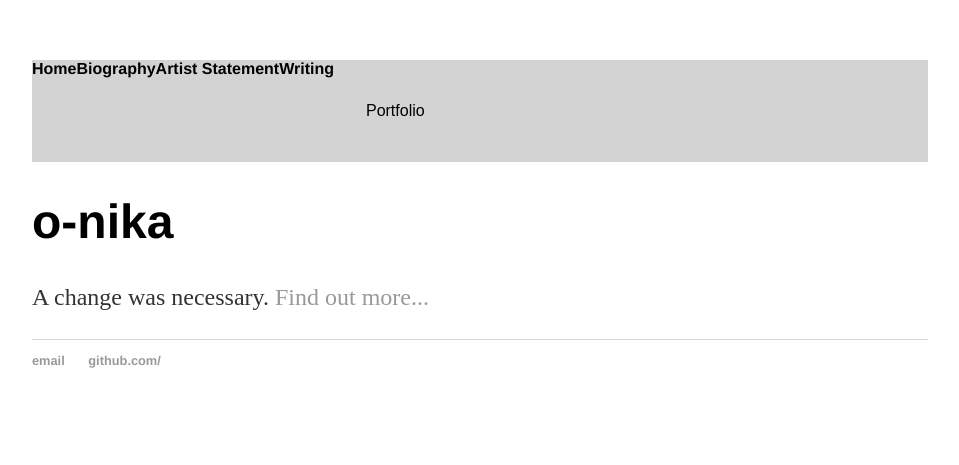
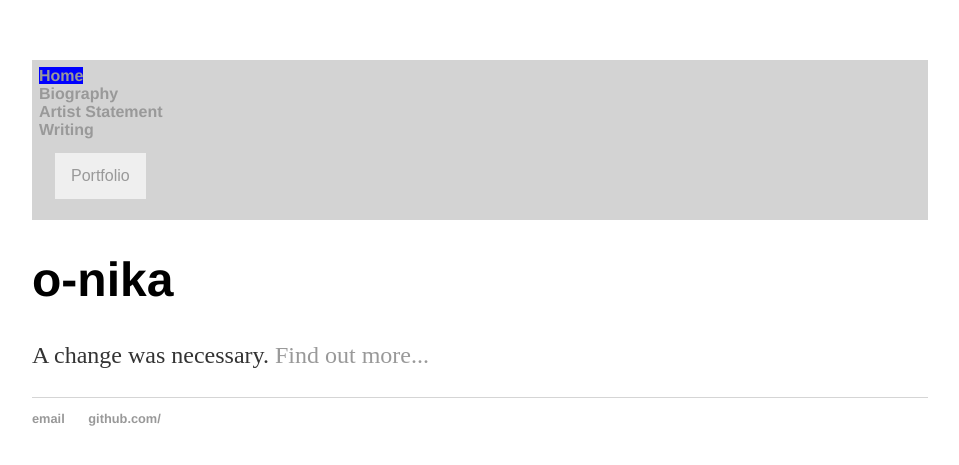
Before and after one commit to nikaroxanne/nikaroxanne.github.io, a Jekyll site: the page built from index.html, in a window 1280 px wide. Shown: the top 465 px of the page, without its empty margins (160-1119 px from the left). Built offline with Jekyll 4.4.1, drawn with Linux system fonts in a browser that asks for light colours.

Commit message:
nav bar is finally cleaned up

```diff
--- a/_includes/nav.html
+++ b/_includes/nav.html
@@ -1,26 +1,25 @@
-
 <nav>
-	<div class = "nav-container">
+	<div class= "nav-container">
 		<ul>
 			{% for item in site.data.nav %}
 				{% if item.subfolderitems != null %}
 					<div class = "dropdown">
-					<button onclick= "clickfunc()" class = "dropbtn">
-						<li class="{% if item.url == page.url %}active{% endif %}">
-							<a href= "{{ item.url }}"> {{ item.title }}</a>
+					<button onclick= "clickFunc()" class = "dropbtn">
+						<li>
+							<a href= "{{site.url}}{{ item.url }}"  class="{% if item.url == page.url %}active{% endif %}"> {{ item.title }}</a>
 						</li>
 					</button>
 						<div class = "dropdown-content" id = "myDropdown">
 						{% for entry in item.subfolderitems %}
 							<li>
-								<a href= "{{item.url}}{{entry.url}}"> {{ entry.title}}</a>
+								<a href= "{{site.url}}{{entry.url}}"> {{ entry.title}}</a>
 							</li>
 						{% endfor %}
 						</div>
 					</div>
 				{% else %}
-					<li class = "{% if item.url == page.url %}active{% endif %}>
-						<a href = "{{ item.url }}">{{item.title}}</a>
+					<li>
+						<a href = "{{site.url}}{{item.url}}" class="{% if item.url == page.url %}active{% endif %}">{{item.title}}</a>
 					</li>
 				{% endif %}
 			{% endfor %}
--- a/css/main.css
+++ b/css/main.css
@@ -2,7 +2,76 @@ body {
     margin: 60px auto;
     width: 70%;
 }
-nav ul, footer ul {
+
+nav {
+	overflow: hidden;
+    	font-family:'Helvetica', 'Arial', 'Sans-Serif';
+	font-weight: bold;
+	background-color: #D3D3D3;
+}
+
+nav ul {
+	list-style-type: none;
+	margin: 2px;
+	padding: 5px;
+}
+
+nav li {
+	display block;
+}
+
+nav a,{
+	display: block;
+	color: black;
+	text-align: center;
+	padding: 14px 16px;
+	text-decoration: none;
+}
+
+li:hover, .dropdown:hover .dropbtn {
+	background-color: light purple;
+}
+
+.dropdown, .dropbtn {
+	cursor: pointer;
+	font-size: 16px;
+	border: none;
+	outline: none;
+	color: grey;
+	padding: 14px 16px;
+	display: inline-block;
+}
+
+.active {
+	background-color: blue;
+}
+
+.dropdown-content {
+	display: none;
+	position: absolute;
+	background-color: #f9f9f9;
+	box-shadow: 0px 8px 16px 0px rgba(0,0,0, 0.2);
+	z-index: 1;
+}
+
+.dropdown-content a {
+	float: none;
+	color: black;
+	padding: 12px 16px;
+	text-decoration: none;
+	display: block;
+}
+
+.dropdown-content a:hover {
+	background-color: #f1f1f1;
+}
+
+.show {
+	display: block;
+}
+
+
+footer ul {
     font-family:'Helvetica', 'Arial', 'Sans-Serif';
     padding: 0px;
     list-style: none;
@@ -48,83 +117,6 @@ ul.posts li {
     list-style: none;
 }
 
-.nav-container {
-	overflow: hidden;
-	background-color: #E6E6FA;
-	font-family: Arial;
-}
-
-.nav-container ul {
-	list-style-type: none;
-	margin: 0;
-	padding: 0;
-	overflow: hidden;
-	background-color: #D3D3D3;
-}
-
-.nav-container ul li {
-	float: left;
-}
-
-.nav-container ul li a {
-	display: inline-block;
-	font-size: 16px;
-	color:  black;
-	text-align: center;
-	padding: 14px 16px;
-	text-decoration: none;
-}
-
-li.dropdown {
-	display: inline-block;
-}
-
-.dropdown, .dropbtn {
-	cursor: pointer;
-	fontsize: 16px;
-	border: none;
-	outline: none;
-	color: black;
-	padding: 14px 16px;
-	background-color: inherit;
-}
-
-li a:hover, .dropdown:hover .dropbtn {
-	background-color: light purple;
-}
-
-.dropdown-content {
-	display: none;
-	position: absolute;
-	background-color: #f9f9f9;
-	min-width: 160px;
-	box-shadow: 0px 8px 16px 0px rgba(0,0,0, 0,2);
-	z-index: 1;
-}
-
-.dropdown-content a {
-	color: black;
-	padding: 12px 16px;
-	text-decoration: none;
-	display: block;
-	text-align: left;
-}
-
-.dropdown-content a:hover {background-color: #f1f1f1}
-
-.dropdown:hover .dropdown-content {
-	display: block;
-}
-
-.active {
-	background-color: #DCDCDC;
-	color: black;
-}
-
-.show {
-	display: block;
-}
-
 .background {
 	width: 100%;
 	height: 100%;
```
Also changed, not shown: _data/nav.yml (+8 -8 lines), artistStatement.html (added, +11 -0 lines), bio.html (added, +11 -0 lines).
